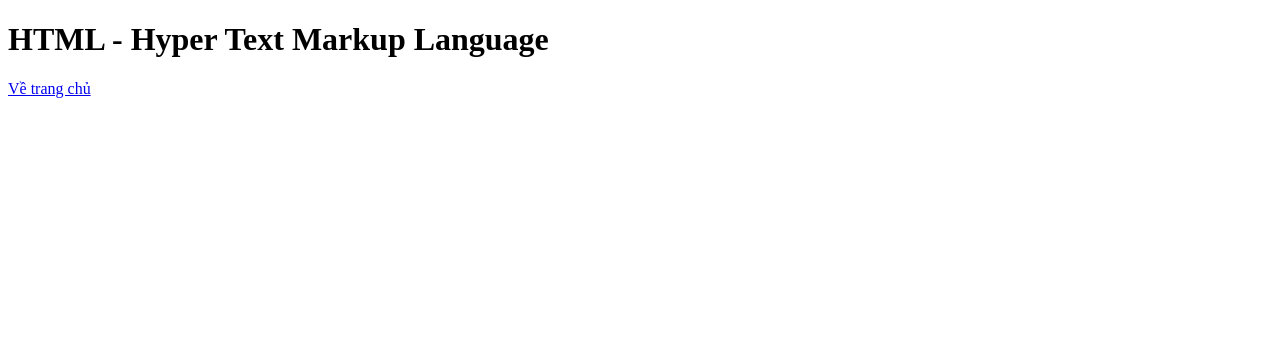
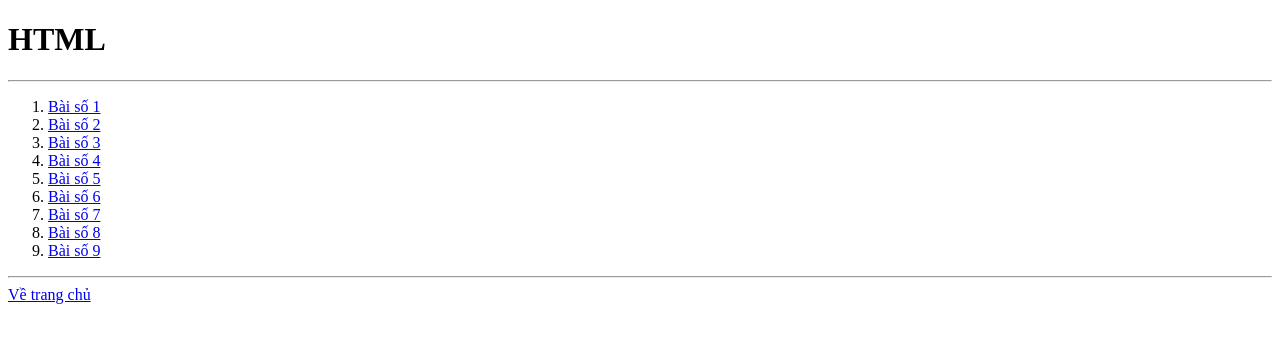
Before and after one commit to 2551010203tan-sudo/web2551010203, a plain HTML site: page web.html in a window 1280 px wide. Drawn offline with Linux system fonts and the light colour scheme.

Commit message:
Add files via upload

```diff
--- a/web.html
+++ b/web.html
@@ -2,11 +2,26 @@
 <html>
 <head>
     <meta charset="utf-8">
-    <title>Ứng dụng web</title>
+    <title>HTML</title>
 </head>
+<body>
+    <h1>HTML</h1>
+    <hr>
 
-<body>
-    <h1>HTML - Hyper Text Markup Language</h1>
+    <!-- Danh sách có thứ tự bài tập -->
+    <ol>
+        <li><a href="html/bai1.html">Bài số 1</a></li>
+        <li><a href="html/bai2.html">Bài số 2</a></li>
+        <li><a href="html/bai3.html">Bài số 3</a></li>
+        <li><a href="html/bai4.html">Bài số 4</a></li>
+        <li><a href="html/bai5.html">Bài số 5</a></li>
+        <li><a href="html/bai6.html">Bài số 6</a></li>
+        <li><a href="html/bai7.html">Bài số 7</a></li>
+        <li><a href="html/bai8.html">Bài số 8</a></li>
+        <li><a href="html/bai9.html">Bài số 9</a></li>
+    </ol>
+
+    <hr>
     <a href="index.html">Về trang chủ</a>
 </body>
 </html>
```
Also changed, not shown: Bai1.html (added, +12 -0 lines).
